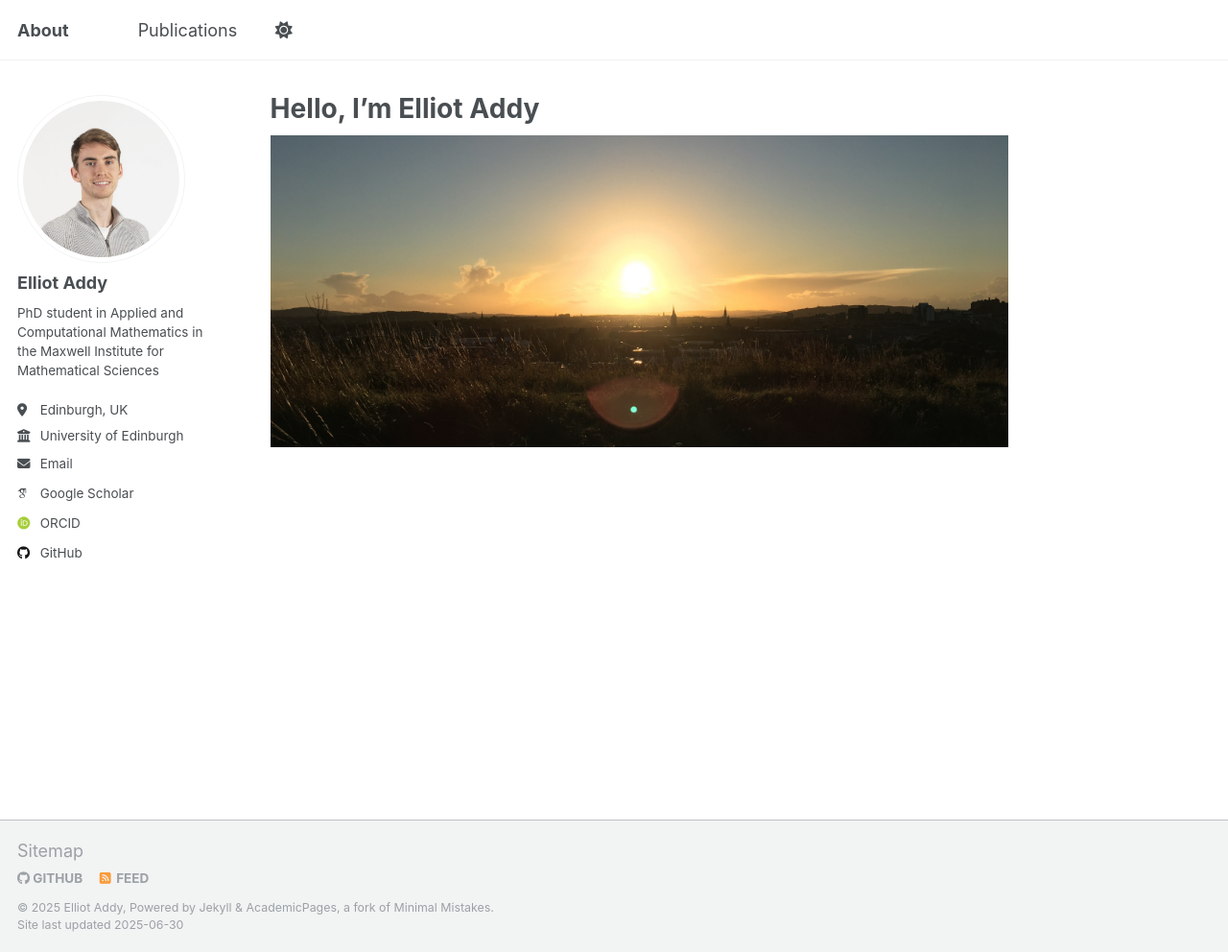
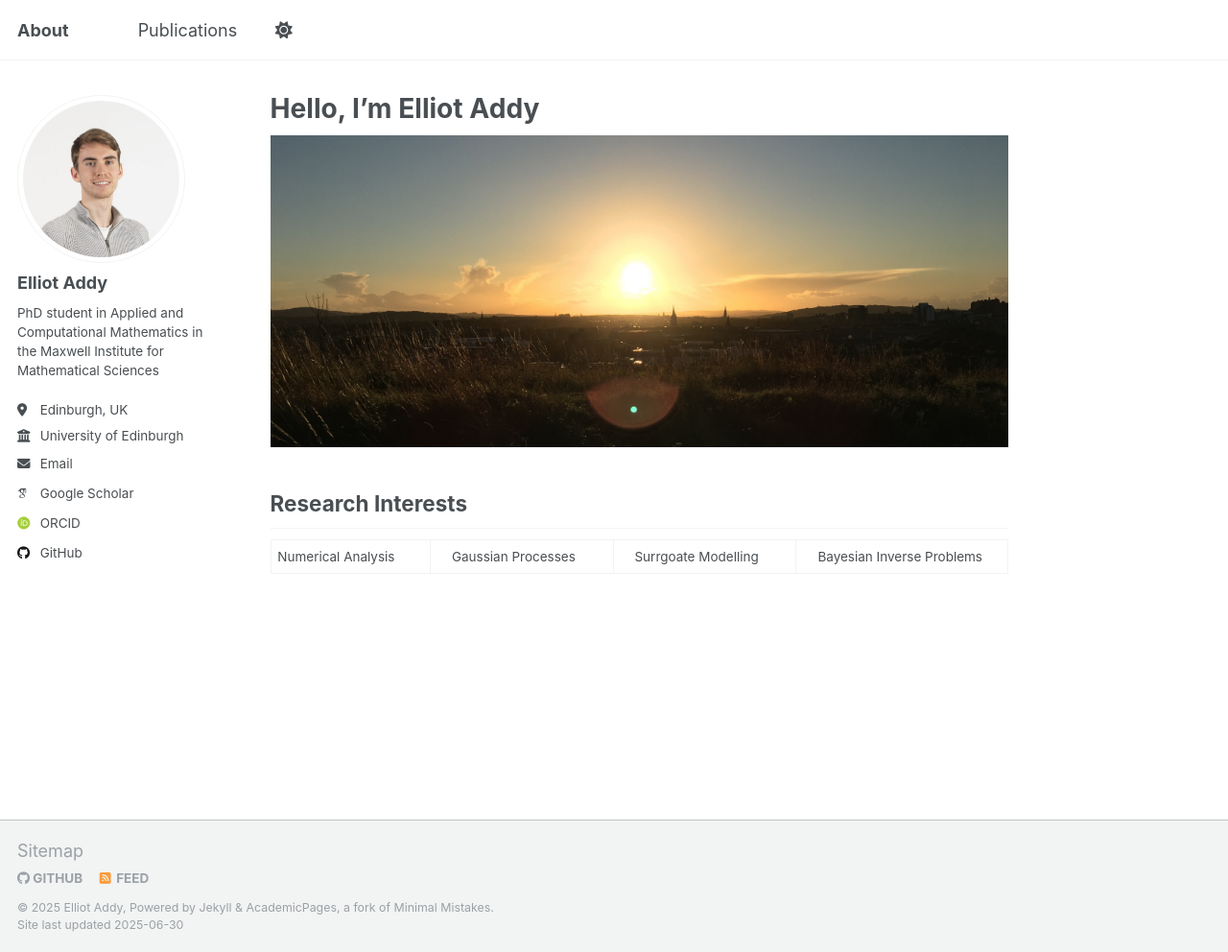
Before and after one commit to elliot-addy/elliot-addy.github.io, a Jekyll site: the page built from _pages/about.md, in a window 1280 px wide and 992 px high. Shown: the whole window at 96% size. Built offline with Jekyll 4.4.1, drawn with Linux system fonts in a browser that asks for light colours; some web fonts are replaced; a script that is not in the unit is left out.

Commit message:
Update about.md

```diff
--- a/_pages/about.md
+++ b/_pages/about.md
@@ -10,3 +10,7 @@ redirect_from:
 ---
 
 ![Edinburgh from Arthur's Seat 27/09/21](../images/Edinburgh.JPG "Edinburgh from Arthur's Seat, 27/09/21")
+
+## Research Interests
+
+Numerical Analysis &nbsp;&nbsp;&nbsp; | &nbsp;&nbsp;&nbsp; Gaussian Processes &nbsp;&nbsp;&nbsp; | &nbsp;&nbsp;&nbsp; Surrgoate Modelling &nbsp;&nbsp;&nbsp; | &nbsp;&nbsp;&nbsp; Bayesian Inverse Problems
```
